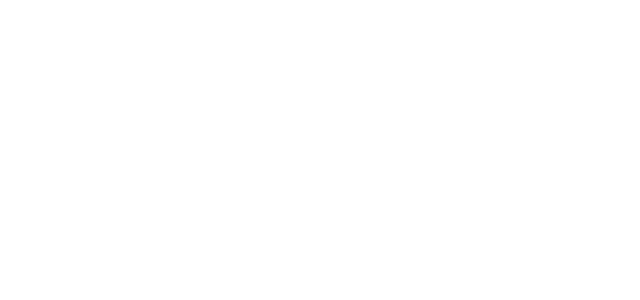
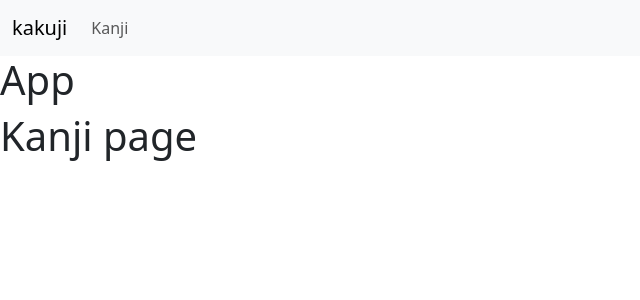
Before and after one commit to dyikwong/kakuji, a React (Vite) app: page /kanji in a window 1280 px wide. Shown: the top 300 px of the page, without its empty margins (0-640 px from the left). Built offline with nearby package versions, Linux system fonts and the light colour scheme.

Commit message:
update navbar with bootstrap

```diff
--- a/src/App.jsx
+++ b/src/App.jsx
@@ -8,8 +8,10 @@
 
   return (
     <div className="App">
+      <Navbar />
+      <h1>App</h1>
       <Routes>
-        <Route path='/kanji' element={<Kanji />} />
+        <Route path="/kanji" element={<Kanji />} />
 
       </Routes>
     </div>
--- a/src/Kanji.jsx
+++ b/src/Kanji.jsx
@@ -2,10 +2,12 @@
 import Navbar from './components/Navbar'
 
 function Kanji() {
-	<>
-		<Navbar />
-		<h1>Kanji page</h1>
-	</>
+
+	return (
+		<>
+			<h1>Kanji page</h1>
+		</>
+	);
 }
 
 export default Kanji;
--- a/src/components/Navbar.jsx
+++ b/src/components/Navbar.jsx
@@ -3,12 +3,20 @@
 
 function Navbar() {
 	return (
-		<nav className="">
-			<ul>
-				<li>
-					<Link to="/kanji">Kanji</Link>
-				</li>
-			</ul>
+		<nav className="navbar navbar-expand-lg bg-body-tertiary">
+			<div className="container-fluid">
+				<a className="navbar-brand" href="#">kakuji</a>
+				<button className="navbar-toggler" type="button" data-bs-toggle="collapse" data-bs-target="#navbarNav" aria-controls="navbarNav" aria-expanded="false" aria-label="Toggle navigation">
+					<span className="navbar-toggler-icon"></span>
+				</button>
+				<div className="collapse navbar-collapse" id="navbarNav">
+					<ul className="navbar-nav">
+						<li className="nav-item">
+							<Link to="/kanji" className="nav-link">Kanji</Link>
+						</li>
+					</ul>
+				</div>
+			</div>
 		</nav>
 
 	);
```
